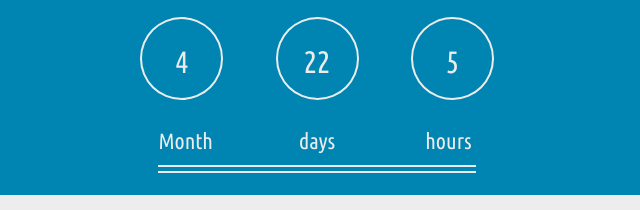
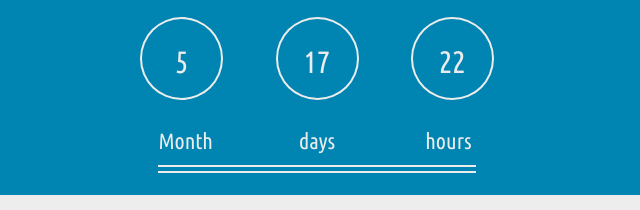
Before and after one commit to hendro7naga/underconstructionpage, a plain HTML site: page index.html in a window 1280 px wide. Shown: the part 243-453 px from the top of the page, 323-963 px from the left. Drawn offline with Linux system fonts and the light colour scheme.

Commit message:
add timer.js to calculate time remains (OK)

```diff
--- a/index.html
+++ b/index.html
@@ -19,9 +19,9 @@
     <div class="dcm box">
       <section class="message-info"><p>time remains . . .</p></section>
       <div class="message-info">
-          <section class="inlineBox circle"><var id="month">4</var></section>
-          <section class="inlineBox circle"><var id="days">22</var></section>
-          <section class="inlineBox circle"><var id="hours">5</var></section>
+          <section class="inlineBox circle"><var id="months">0</var></section>
+          <section class="inlineBox circle"><var id="days">0</var></section>
+          <section class="inlineBox circle"><var id="hours">0</var></section>
       </div>
       <section class="message-info">
         <section class="inlineBox"><p>Month</p></section>
@@ -30,5 +30,6 @@
       </section>
     </div>
   </div>
+  <script src="js/timer.js"></script>
 </body>
 </html>
--- /dev/null
+++ b/js/timer.js
@@ -0,0 +1,64 @@
+/*global alert: false, console: false*/
+
+var TIMER = TIMER || (function (el) {
+    'use strict';
+    var hoursF  = 0,
+        dayF    = 0,
+        monthF  = 0,
+        yearF   = 0,
+        mColl   = [31, 28, 31, 30, 31, 30, 31, 31, 30, 31, 30, 31],
+        current = new Date(),
+        calData = function (data, el) {
+            hoursF  = parseInt(data.hours, 10);
+            dayF    = parseInt(data.days, 10);
+            monthF  = parseInt(data.months, 10);
+            yearF   = parseInt(data.years, 10);
+
+            var tmpMnth = current.getMonth() + 1,
+                month   = 0,
+                days    = 0;
+
+            if (yearF === current.getFullYear() && monthF !== current.getMonth() + 1) {
+                while (true) {
+                    tmpMnth += 1;
+                    if (tmpMnth !== monthF) {
+                        month += 1;
+                    } else {
+                        days = (mColl[monthF - 2] - current.getDate()) + dayF;
+                        if (days > mColl[monthF - 1]) {
+                            month += 1;
+                            days = days - mColl[monthF - 2];
+                        }
+                        break;
+                    }
+                }
+            }
+
+            el.elMonth.textContent  = Number(parseInt(month, 10));
+            el.elDays.textContent   = days;
+            el.elHours.textContent  = hoursF;
+            console.log(el.elMonth);
+        },
+        remains = function (data) {
+            calData(data.finishing, data.elements);
+        };
+    return {
+        remains: remains
+    };
+}(window));
+window.addEventListener('load', function () {
+    'use strict';
+    TIMER.remains({
+        finishing: {
+            hours: 22,
+            days: 22,
+            months: 8,
+            years: 2015
+        },
+        elements: {
+            elMonth: document.getElementById("months"),
+            elDays: document.getElementById("days"),
+            elHours: document.getElementById("hours")
+        }
+    });
+});
```
